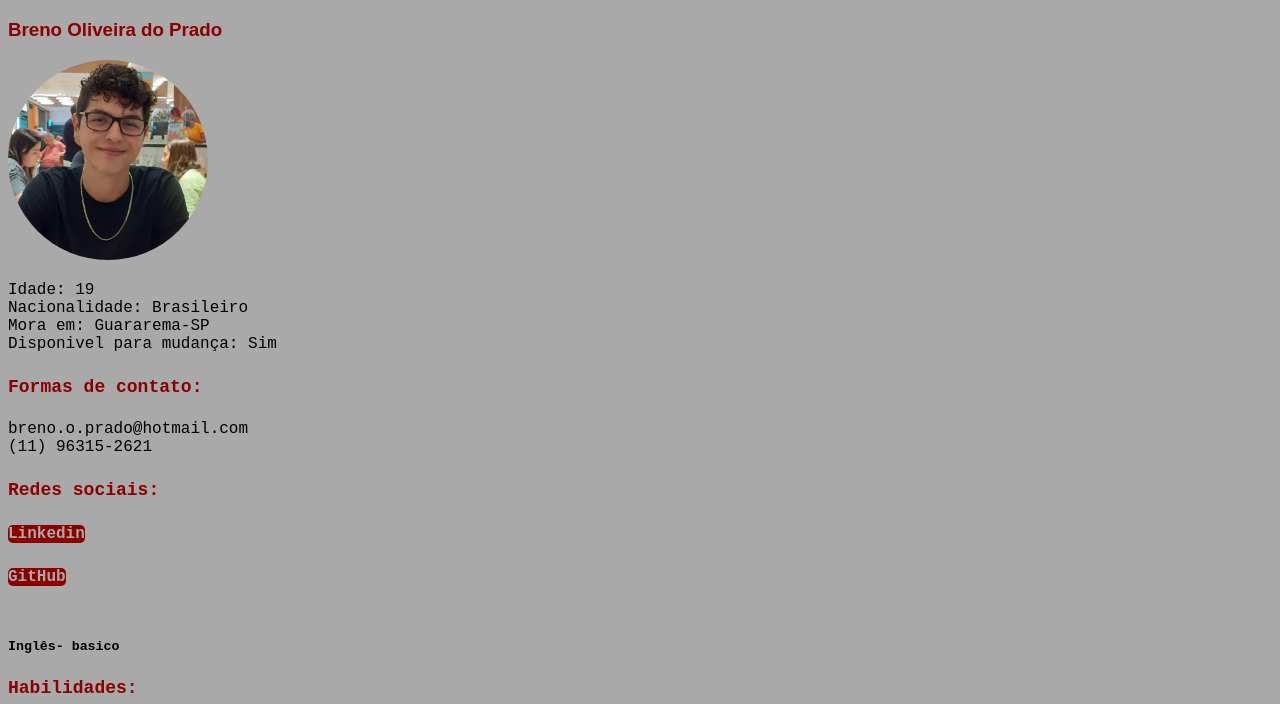
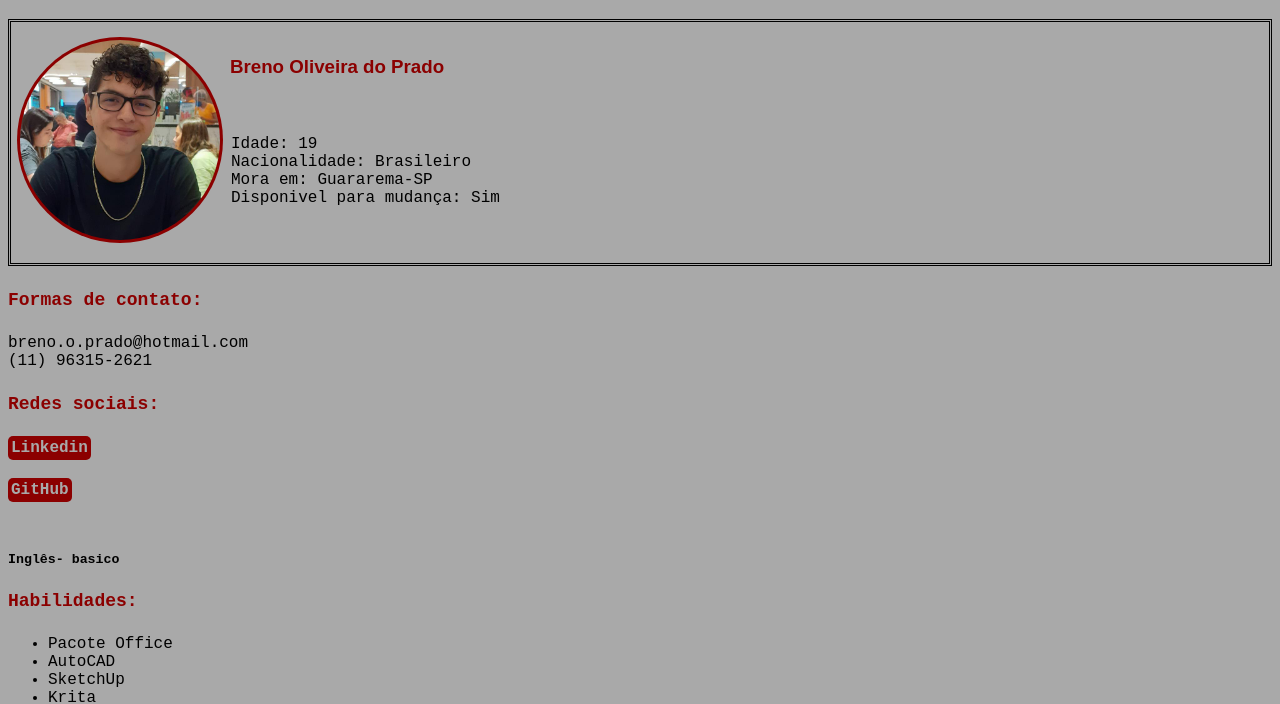
Before and after one commit to BrenoOPrado/brenooprado.github.io, a plain HTML site: page index.html in a window 1280 px wide. Shown: the part 61-765 px from the top of the page. Drawn offline with Linux system fonts and the light colour scheme.

Commit message:
mudança na descrição e no estilo do topo da pagina

```diff
--- a/index.html
+++ b/index.html
@@ -11,16 +11,20 @@
 
     <h1>Currículo</h1>
 
+    <div id="topo-pagina">
+
       <h3 id="nome"><strong>Breno Oliveira do Prado</strong></h3>
 
       <img src="minhaFoto.jpg" alt="Foto do Breno" height="200px" ip="minhaImagem">
 
-    <p>
+      <p id="descriçao">
         Idade: 19<br>
         Nacionalidade: Brasileiro<br>
         Mora em: Guararema-SP<br>
         Disponivel para mudança: Sim<br>
       </p>
+
+    </div>
 
     <h4 class="subtitulo">Formas de contato:</h4>
 
--- a/style.css
+++ b/style.css
@@ -13,12 +13,16 @@ h1
 img
 {
     border-radius: 50%;
+    background-color: darkred;
+    padding: 3px;
 }
 
 #nome
 {
     color: darkred;
     font-family:fantasy;
+    position: absolute;
+    left: 230px;
 }
 
 .subtitulo
@@ -37,9 +41,24 @@ img
     font-weight: 700;
     font-size: 16px;
     line-height: 20px;
+    padding: 3px 3px;
 }
 
 .redes-sociais:hover
 {
     background-color: red;
 }
+
+#topo-pagina
+{
+    border-style: double;
+    padding: 15px 6px;
+}
+
+#descriçao
+{
+    position: absolute;
+    top: 180px;
+    left: 230px;
+    padding-inline: 1px;
+}
```
Lines whose indentation alone changed are shown as unchanged.
